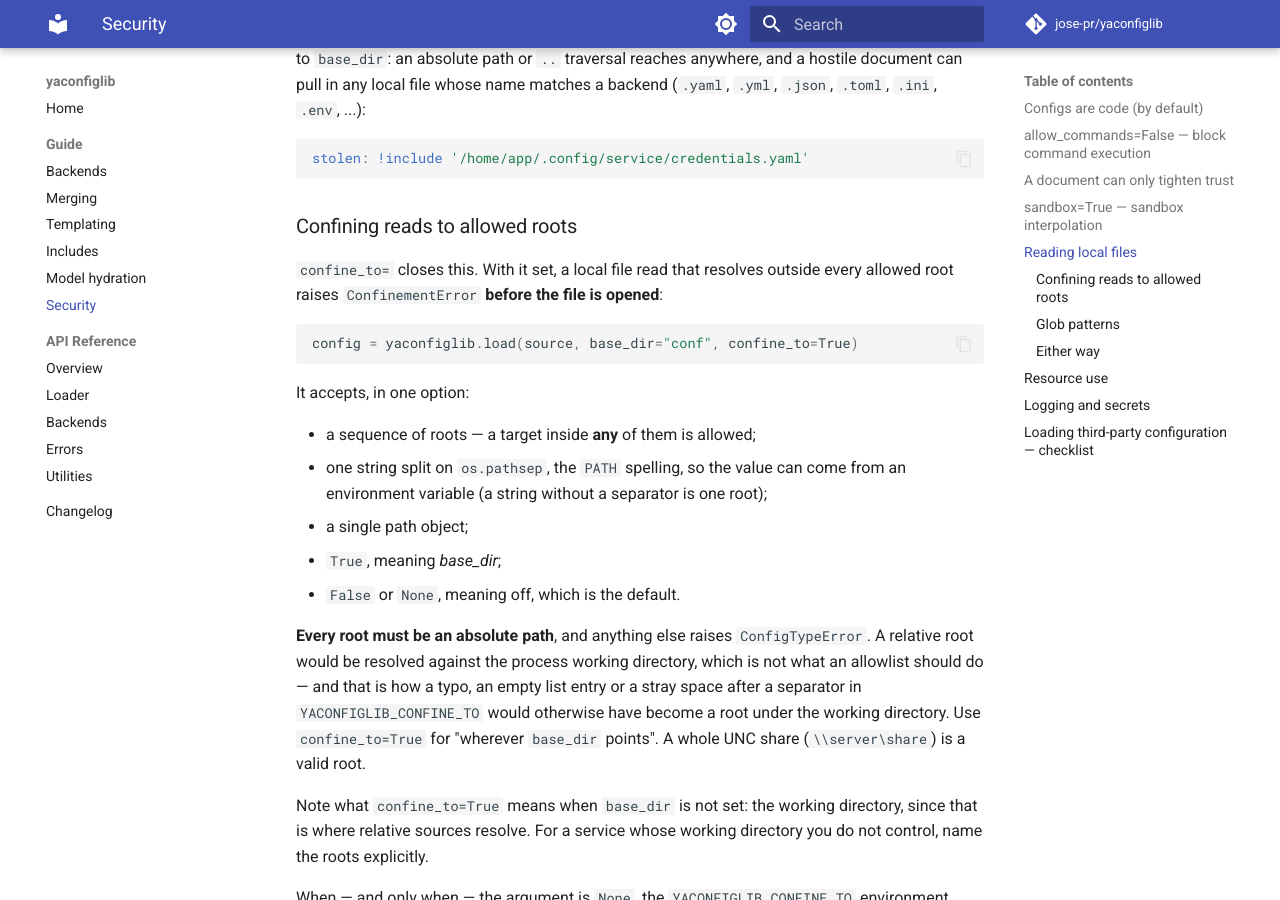
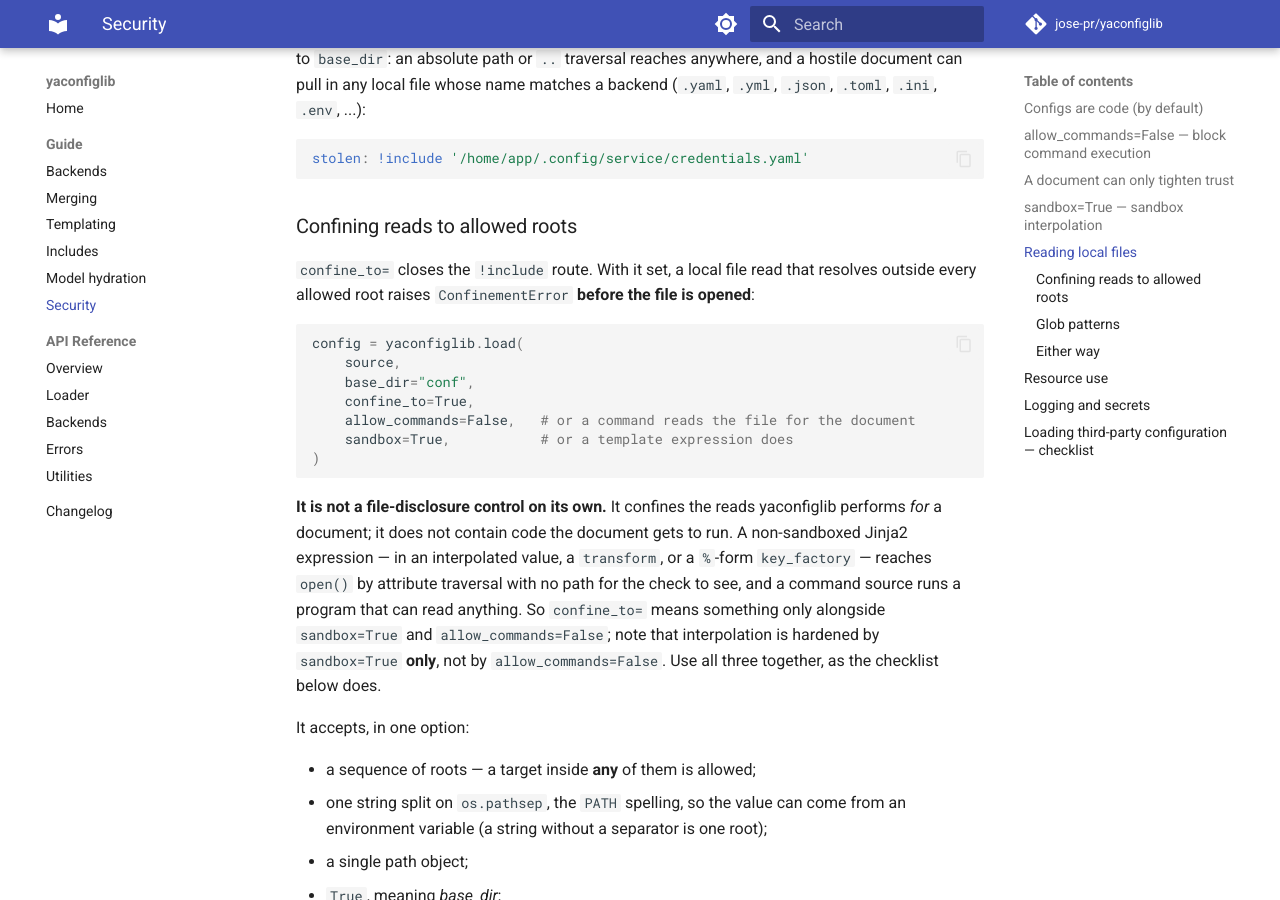
Before and after one commit to jose-pr/yaconfiglib, an MkDocs documentation site: the page built from docs/guide/security.md, in a window 1280 px wide and 900 px high, scrolled down 2584 px. Built offline with MkDocs 1.6.1 and Material for MkDocs 9.7.7, drawn with Linux system fonts in a browser that asks for light colours; comment, search, counter and statistics services are not loaded; some of the changed text lies outside the part shown.

Commit message:
docs: say that confine_to= needs sandbox and no-commands to mean anything
The section introducing it showed it standing alone as what closes file
disclosure, and four routes still read an outside file with exactly that
call: a command source, a transform expression, a .j2 template inside the
root, and an interpolated value. It now says plainly that confine_to=
confines the reads this library performs FOR a document and does not contain
code the document gets to run, that interpolation hardens on sandbox=True
only -- not on allow_commands=False -- and shows the three controls together.

Also: dump() writes unchecked (it is a read control), the changelog's 'off by
default' carries the YACONFIGLIB_CONFINE_TO caveat, and the error entry says
the target is named as compared -- case-folded included -- and that a glob
match names the pattern.

````diff
--- a/docs/guide/security.md
+++ b/docs/guide/security.md
@@ -121,13 +121,29 @@ stolen: !include '/home/app/.config/service/credentials.yaml'
 
 ### Confining reads to allowed roots
 
-`confine_to=` closes this. With it set, a local file read that resolves
-outside every allowed root raises `ConfinementError` **before the file is
-opened**:
+`confine_to=` closes the `!include` route. With it set, a local file read
+that resolves outside every allowed root raises `ConfinementError` **before
+the file is opened**:
 
 ```python
-config = yaconfiglib.load(source, base_dir="conf", confine_to=True)
+config = yaconfiglib.load(
+    source,
+    base_dir="conf",
+    confine_to=True,
+    allow_commands=False,   # or a command reads the file for the document
+    sandbox=True,           # or a template expression does
+)
 ```
+
+**It is not a file-disclosure control on its own.** It confines the reads
+yaconfiglib performs *for* a document; it does not contain code the document
+gets to run. A non-sandboxed Jinja2 expression — in an interpolated value, a
+`transform`, or a `%`-form `key_factory` — reaches `open()` by attribute
+traversal with no path for the check to see, and a command source runs a
+program that can read anything. So `confine_to=` means something only
+alongside `sandbox=True` and `allow_commands=False`; note that interpolation
+is hardened by `sandbox=True` **only**, not by `allow_commands=False`. Use all
+three together, as the checklist below does.
 
 It accepts, in one option:
 
@@ -200,6 +216,9 @@ nothing. No filename and no directory listing is disclosed either way, and
 nothing outside the roots is ever read.
 
 ### Either way
+
+`confine_to=` is a **read** control. `dump()` writes wherever it is told, and
+is not checked against the roots.
 
 Do not return, echo or log a loaded result verbatim, and run the process with
 only the file permissions it needs.
````
Also changed, not shown: CHANGELOG.md (+3 -1 lines), src/yaconfiglib/AGENTS.md (+6 -4 lines).
